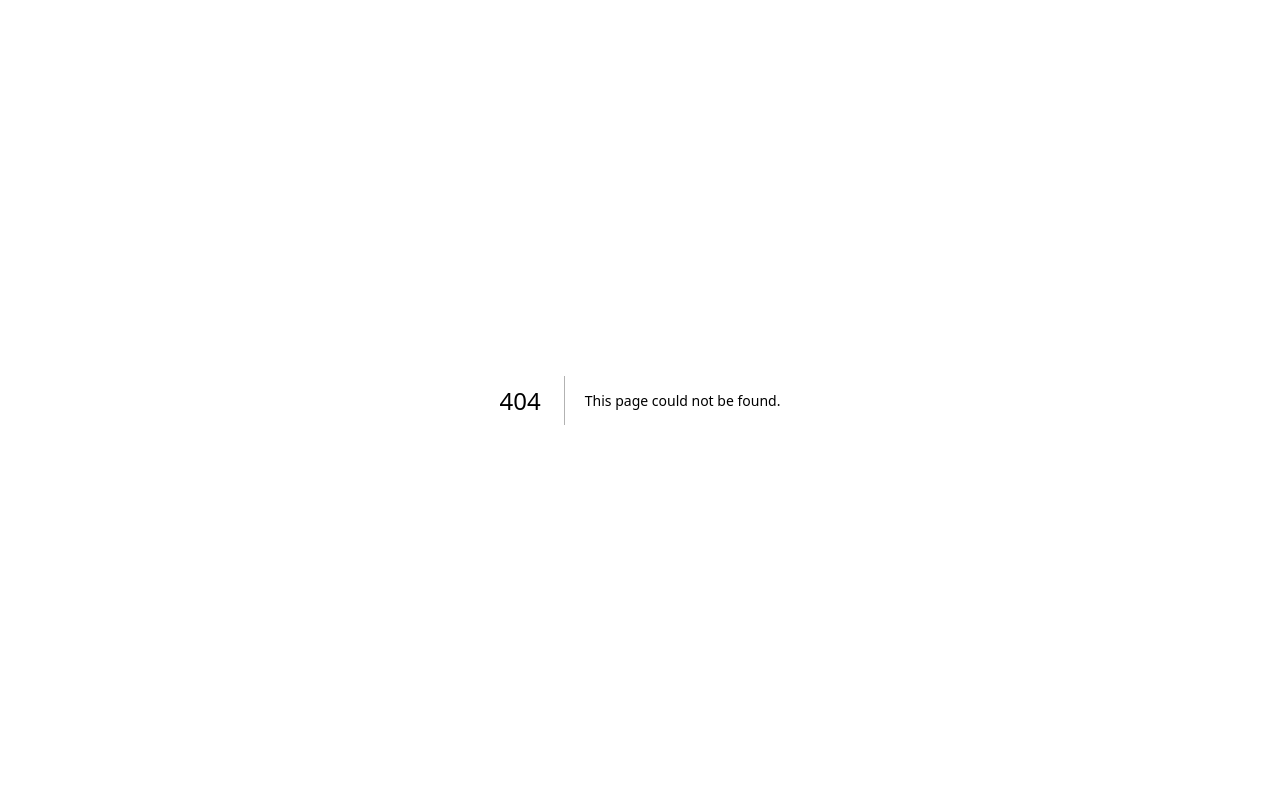
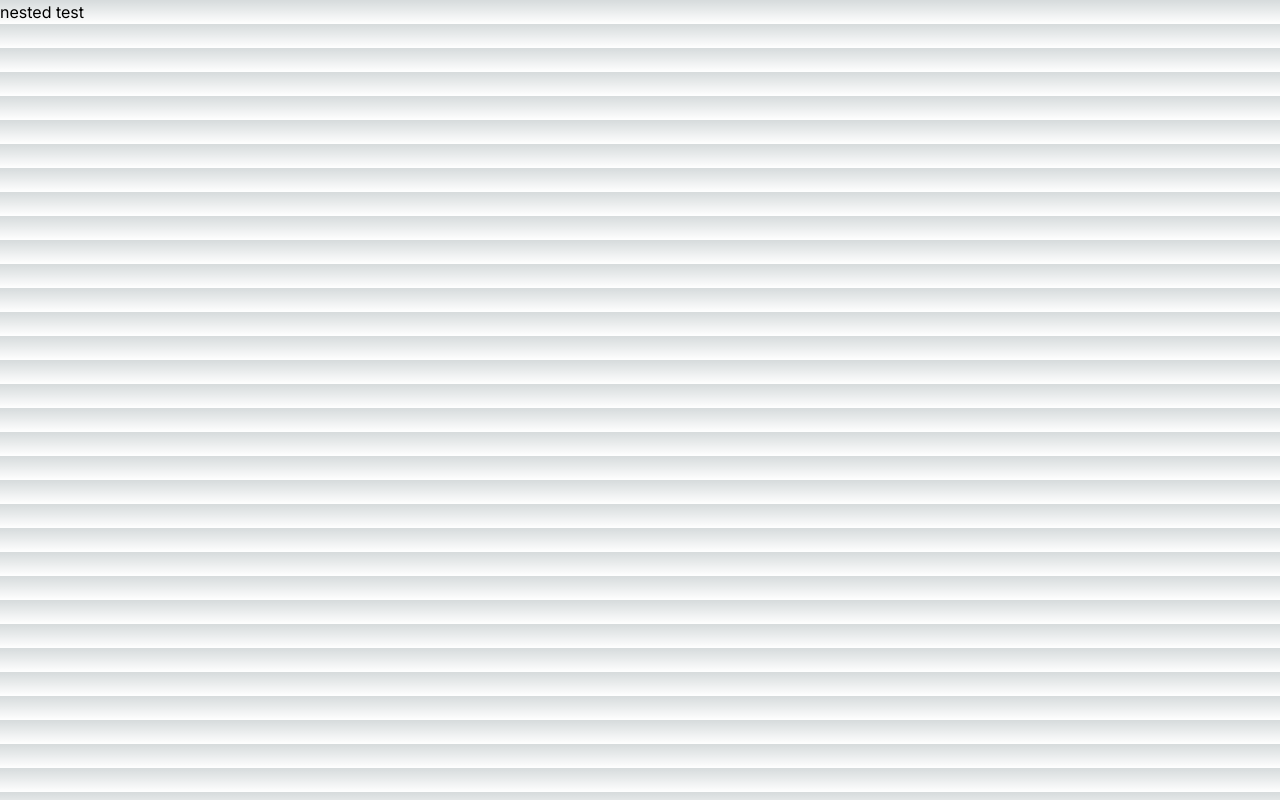
Before and after one commit to JDWorkoutApp/jd_next-js, a Next.js app: page /test-page/test-nested in a window 1280 px wide. Before the commit this address had no page. Built offline with nearby package versions, Linux system fonts and the light colour scheme.

Commit message:
Feat: add test-nested page

```diff
--- /dev/null
+++ b/src/app/test-page/test-nested/page.tsx
@@ -0,0 +1,3 @@
+export default function TestPage() {
+    return <h1>nested test</h1>
+}
```
